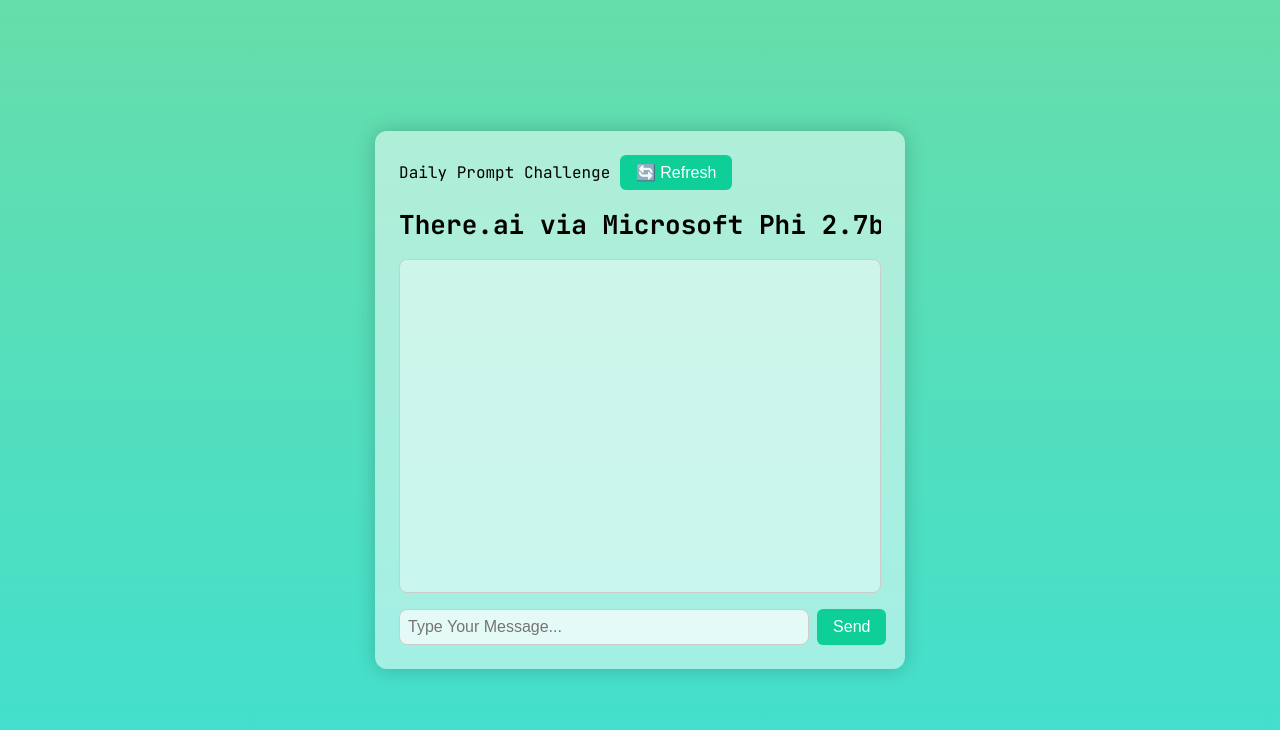
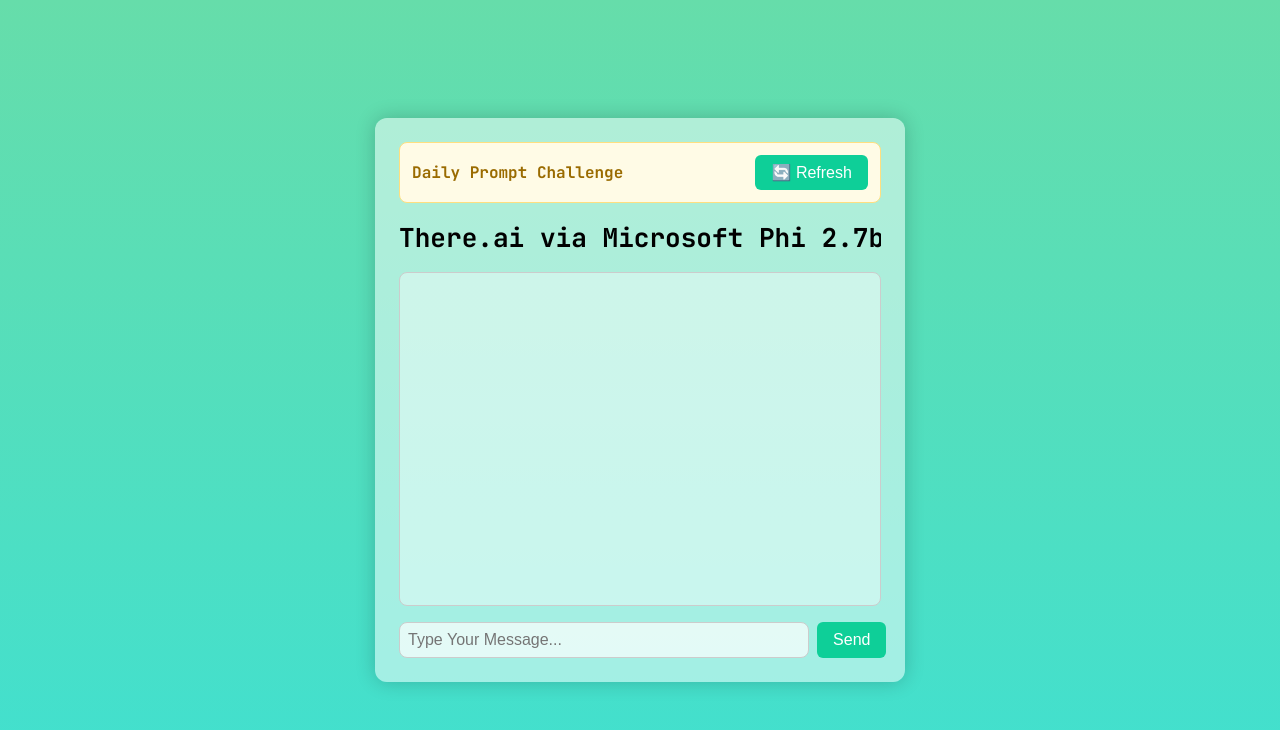
Before and after one commit to cryMises/there.ai, a plain HTML site: page index.html in a window 1280 px wide. Drawn offline with Linux system fonts and the light colour scheme.

Commit message:
Add files via upload

```diff
--- a/styles/style.css
+++ b/styles/style.css
@@ -107,3 +107,24 @@ h1 {
   66%  { content: '..'; }
   100% { content: '...'; }
 }
+
+#daily-challenge-box {
+  background-color: #fffbe6;
+  border: 1px solid #ffdf80;
+  padding: 0.75rem;
+  border-radius: 8px;
+  text-align: center;
+  margin-bottom: 1rem;
+  color: #9a6b00;
+  font-size: 1rem;
+  display: flex;
+  justify-content: space-between;
+  align-items: center;
+  gap: 0.5rem;
+}
+
+#daily-challenge {
+  flex: 1;
+  font-weight: bold;
+  text-align: left;
+}
```
